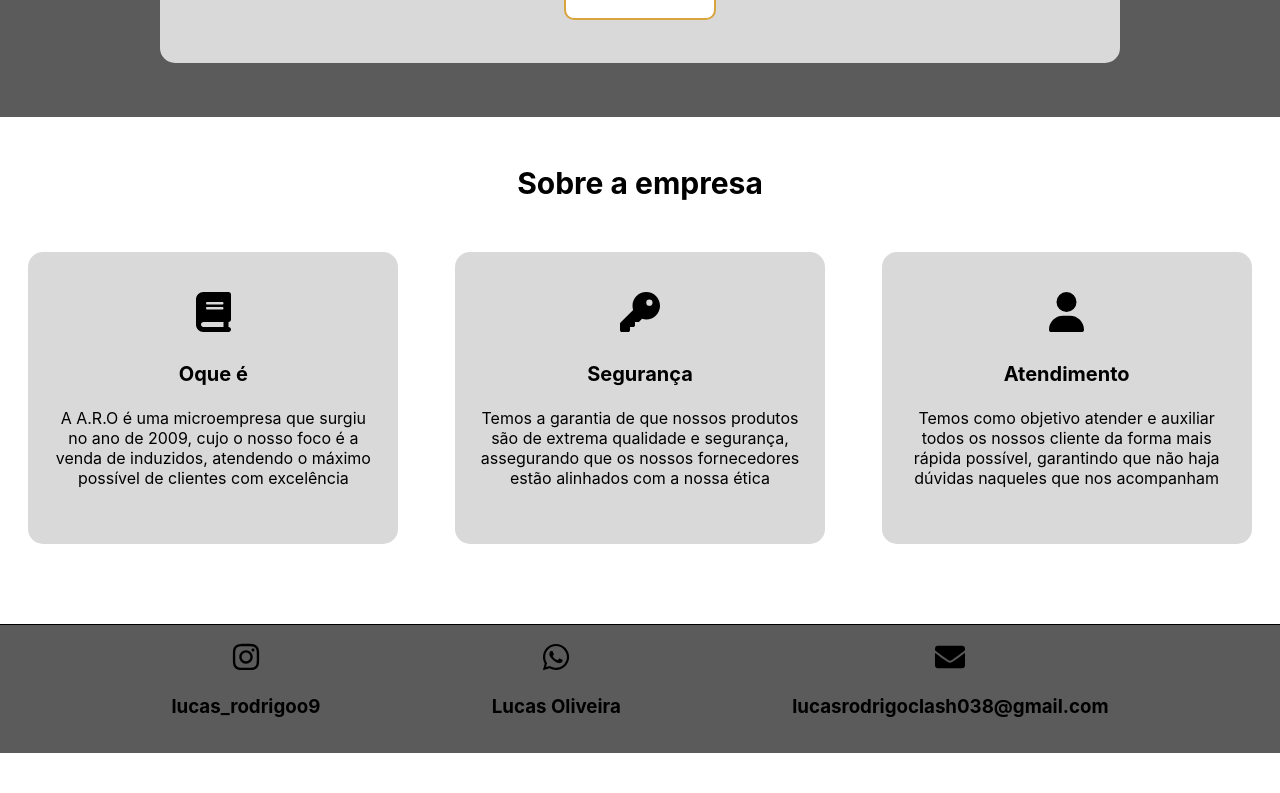
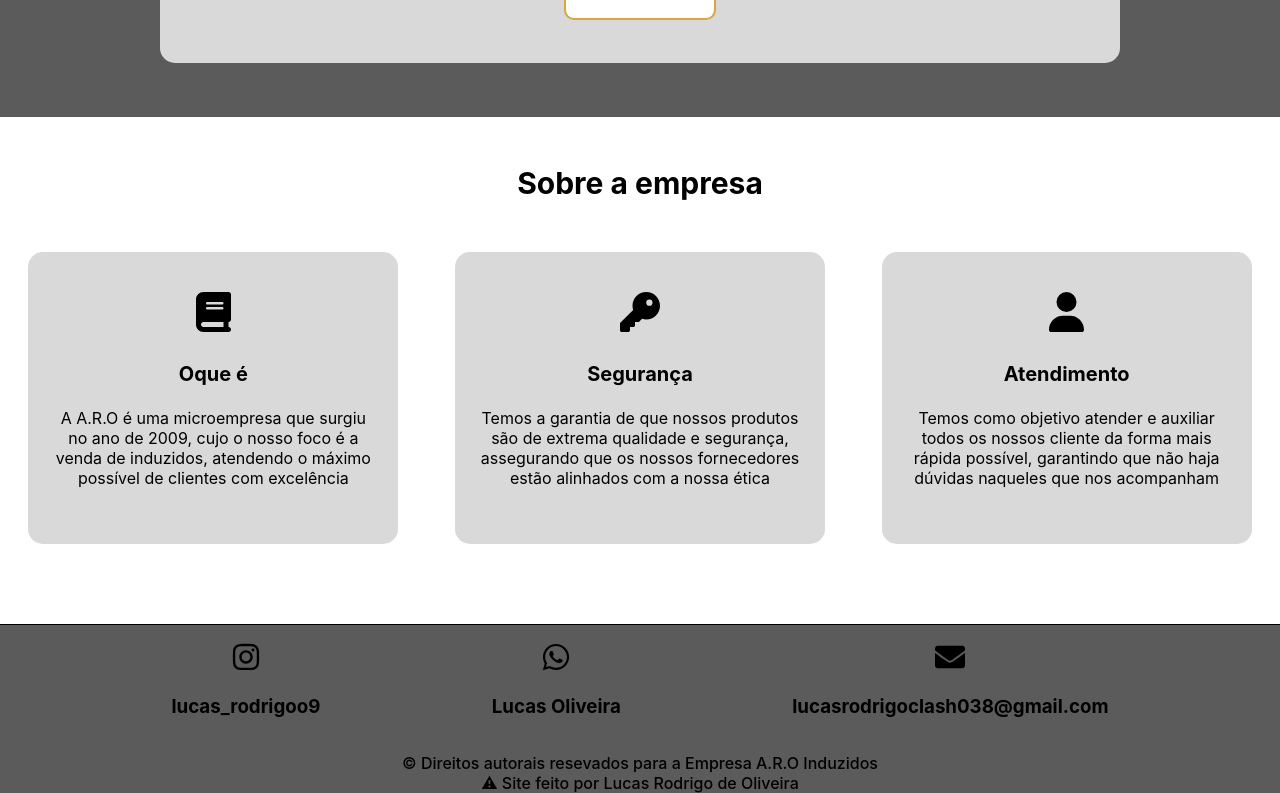
Before and after one commit to oliveira-lucas7/aro-empresa, a React (Create React App) app: page / in a window 1280 px wide. Shown: the part 1822-2615 px from the top of the page. Before the commit the page ends 2575 px from the top, so only its background shows below. Built offline with nearby package versions, Linux system fonts and the light colour scheme.

Commit message:
Tela do footer finalizada

```diff
--- a/src/components/Footer.jsx
+++ b/src/components/Footer.jsx
@@ -7,23 +7,31 @@ function Footer() {
 		<section className={Style.FtGeral}>
 			<div className={Style.IconesGeral}>
 				<div>
-					<a href="">
+					<a href="https://www.instagram.com/lucas_rodrigoo9?igsh=MTdzcTczenI1Zmgycg%3D%3D&utm_source=qr">
 						<FaInstagram className={Style.Instagram} />
 						<h3>lucas_rodrigoo9</h3>
 					</a>
 				</div>
 				<div>
-					<a href="">
+					<a href="https://wa.me/5514997791223">
 						<FaWhatsapp className={Style.Whats} />
 						<h3>Lucas Oliveira</h3>
 					</a>
 				</div>
 				<div>
-					<a href="">
+					<a href="mailto:lucasrodrigoclash038@gmail.com">
 						<FaEnvelope className={Style.Mail} />
 						<h3>lucasrodrigoclash038@gmail.com</h3>
 					</a>
 				</div>
+			</div>
+			<div className={Style.Finalizando}>
+				<span className={Style.Direitos}>
+					© Direitos autorais resevados para a Empresa A.R.O Induzidos
+				</span>
+				<span className={Style.Desenvolvimento}>
+					⚠ Site feito por Lucas Rodrigo de Oliveira
+				</span>
 			</div>
 		</section>
 	);
--- a/src/components/css/Footer.module.css
+++ b/src/components/css/Footer.module.css
@@ -26,3 +26,18 @@
 h3 {
 	text-transform: none;
 }
+
+span {
+	font-weight: 500;
+}
+
+.Finalizando {
+	display: flex;
+	flex-direction: column;
+}
+
+@media screen and (max-width: 475px) {
+	h3 {
+		display: none;
+	}
+}
```
Also changed, not shown: src/components/Empresa.jsx (indentation only).
